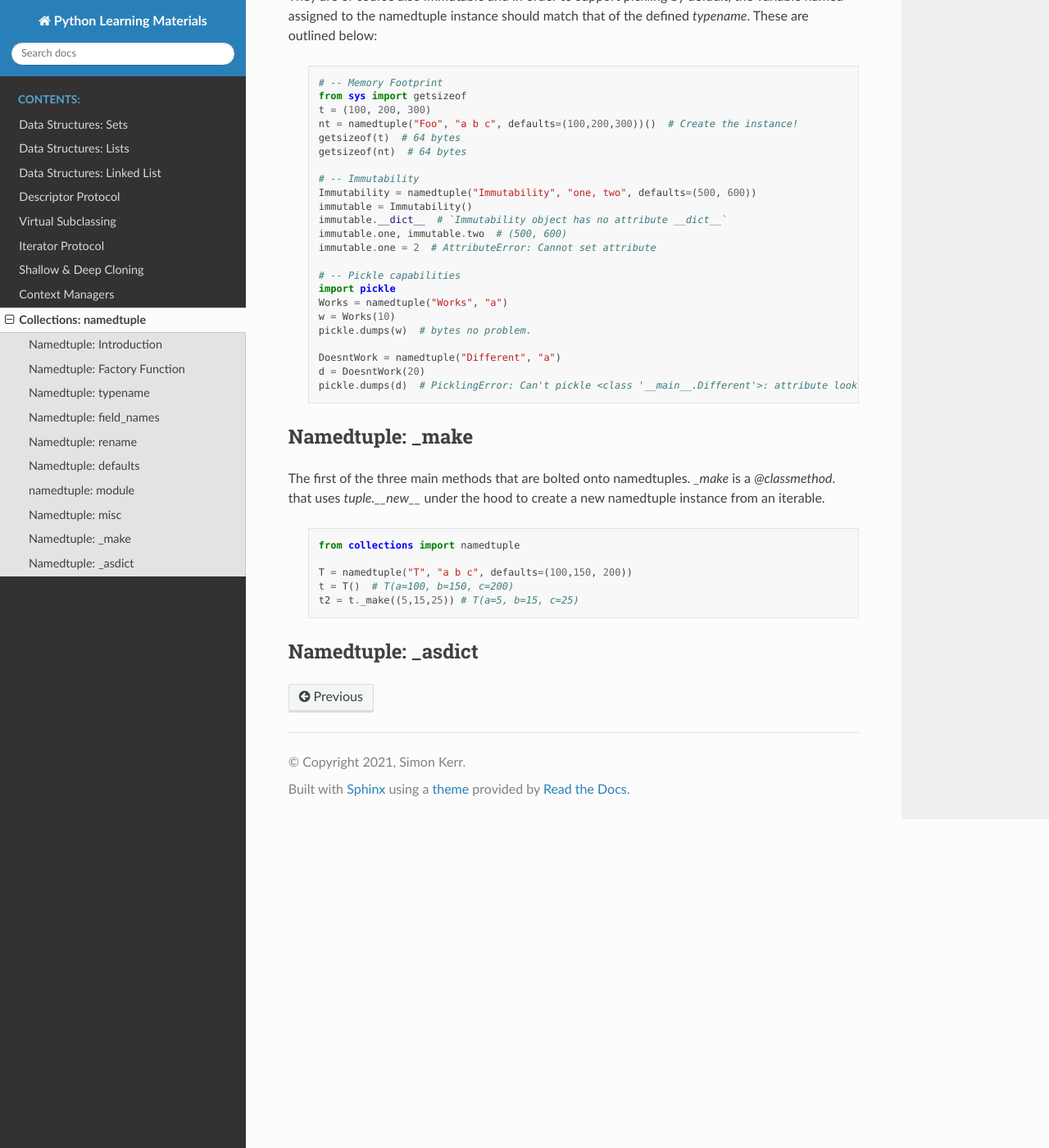
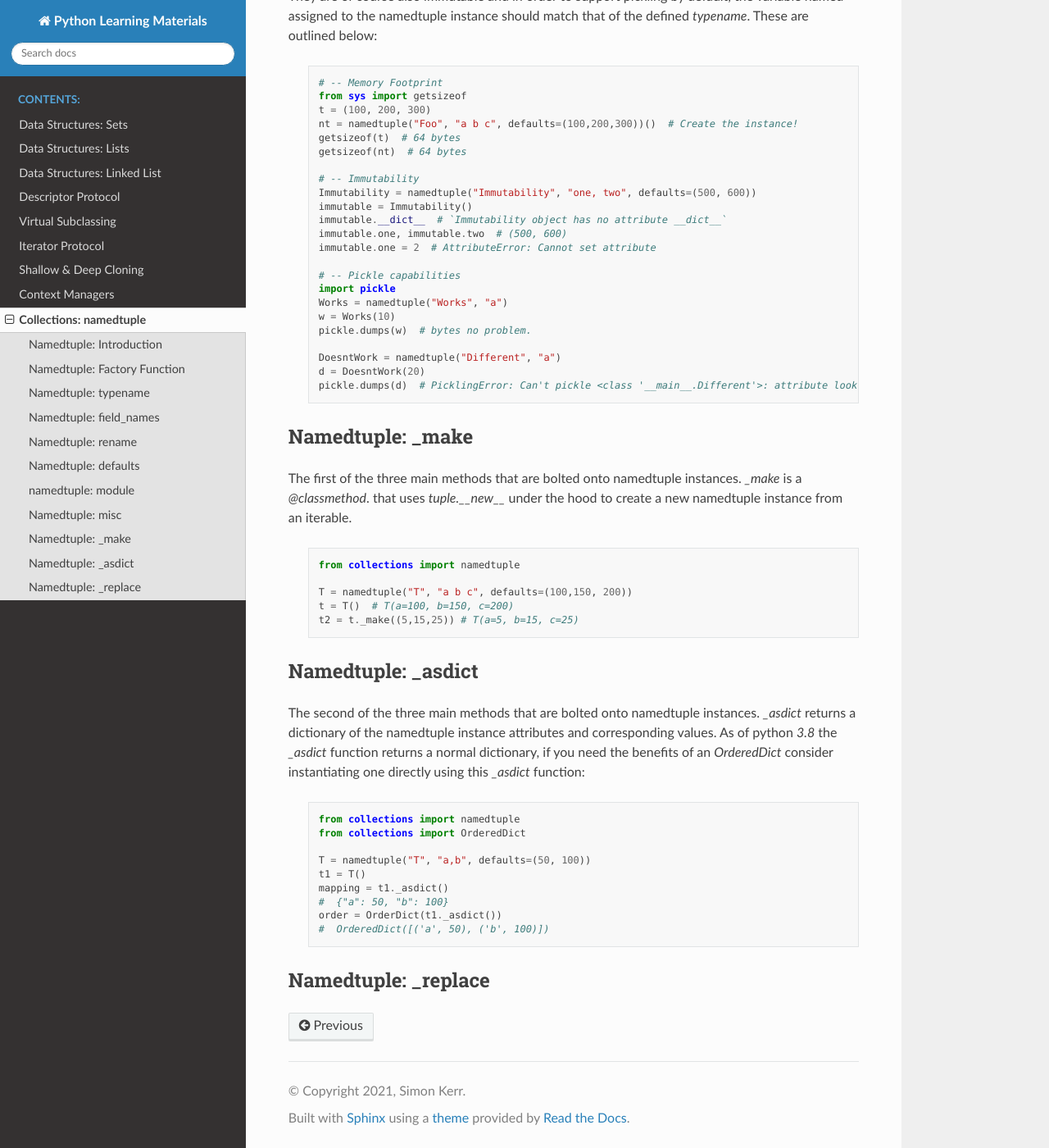
Before and after one commit to symonk/pydocs, a Sphinx documentation site: the page built from docs/source/namedtuples.rst, in a window 1280 px wide and 1400 px high, scrolled down 2968 px. Shown: the whole window at 82% size. Built offline with Sphinx 7.4.7 and the Read the Docs theme 2.0.0, drawn with Linux system fonts in a browser that asks for light colours.

Commit message:
adding documentation for namedtuple `_asdict`

```diff
--- a/docs/source/namedtuples.rst
+++ b/docs/source/namedtuples.rst
@@ -173,7 +173,7 @@ are outlined below:
 
 Namedtuple: _make
 ------------------
-The first of the three main methods that are bolted onto namedtuples.  `_make` is a `@classmethod`. that
+The first of the three main methods that are bolted onto namedtuple instances.  `_make` is a `@classmethod`. that
 uses `tuple.__new__` under the hood to create a new namedtuple instance from an iterable.
 
     .. code-block:: python
@@ -186,3 +186,22 @@ uses `tuple.__new__` under the hood to create a new namedtuple instance from an
 
 Namedtuple: _asdict
 --------------------
+The second of the three main methods that are bolted onto namedtuple instances.  `_asdict` returns a
+dictionary of the namedtuple instance attributes and corresponding values.  As of python `3.8` the
+`_asdict` function returns a normal dictionary, if you need the benefits of an `OrderedDict` consider
+instantiating one directly using this `_asdict` function:
+
+    .. code-block:: python
+
+        from collections import namedtuple
+        from collections import OrderedDict
+
+        T = namedtuple("T", "a,b", defaults=(50, 100))
+        t1 = T()
+        mapping = t1._asdict()
+        #  {"a": 50, "b": 100}
+        order = OrderDict(t1._asdict())
+        #  OrderedDict([('a', 50), ('b', 100)])
+
+Namedtuple: _replace
+---------------------
```
